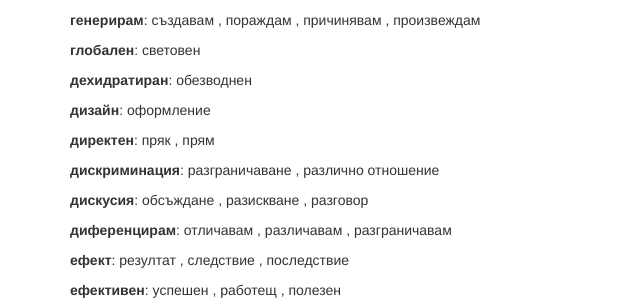
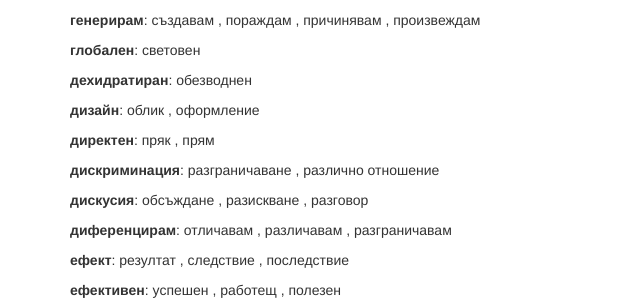
Before and after one commit to archri/hristos_site, a Jekyll site: the page built from dictionary_bulgarian_purity.html, in a window 1280 px wide and 900 px high, scrolled down 474 px. Shown: the part 158-458 px from the top of the window, without its empty margins (0-640 px from the left). Built offline with Jekyll 4.4.1, drawn with Linux system fonts in a browser that asks for light colours; nearby versions of some CDN libraries.

Commit message:
added a new word

```diff
--- a/_data/dictionaries/bulgarian/purity.yml
+++ b/_data/dictionaries/bulgarian/purity.yml
@@ -38,7 +38,9 @@
   - произвеждам
 глобален: световен
 дехидратиран: обезводнен
-дизайн: оформление
+дизайн:
+  - облик
+  - оформление
 директен:
   - пряк
   - прям
```
